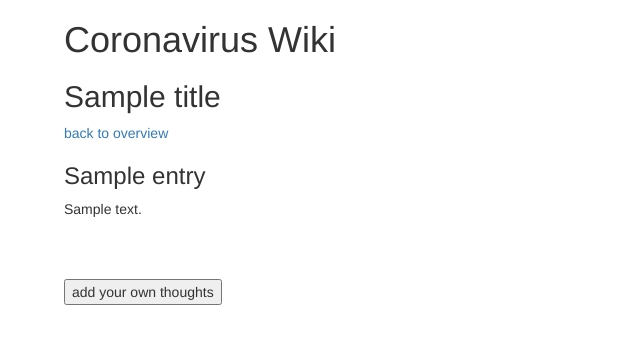
After one commit to ulerch/CoronavirusWiki, a Django app: template wiki/templates/wiki/list.html in a window 1280 px wide. The commit adds this page. Shown: the top 344 px of the page, without its empty margins (0-640 px from the left). Run offline with Django 3.2, Linux system fonts and the light colour scheme; the template is opened without the code that fills it: most values are stand-ins (such as "Sample title", 1, 10 or a date in 2020); parts of the project's set-up code (start-up, migrations or seed data) failed here and were passed over; some libraries are stand-ins or nearby versions.

Commit message:
view of group entries in list

```diff
--- a/static/style.css
+++ b/static/style.css
@@ -2,11 +2,33 @@
   text-align: center;
 }
 
+.detail_link {
+  cursor: pointer;
+}
+
+body {
+  margin: 10px 5%;
+}
+
+h1 {
+  margin: 20px 0;
+}
+
+table {
+  margin: 20px 0;
+  width: 100%;
+}
+
 table td, table th {
   border: 1px solid;
+  padding: 10px;
 }
 
 table thead th::first-letter {
   color: red;
   font-weight: 900;
 }
+
+button.entryAdd {
+  margin-top: 50px;
+}
--- /dev/null
+++ b/static/wiki.js
@@ -0,0 +1,5 @@
+$( document ).ready(function() {
+  $("td.detail_link").on("click tap", function(event) {
+    window.location.href = 'list/' + event.target.attributes.row.value + '/' + event.target.attributes.col.value + '/';
+  });
+});
--- /dev/null
+++ b/wiki/templates/wiki/base.html
@@ -0,0 +1,40 @@
+{% load staticfiles i18n wiki_tags %}
+
+<!doctype html>
+<html class="no-js" lang="en">
+
+<head>
+    <meta http-equiv="Content-Type" content="text/html; charset=UTF-8">
+    <meta http-equiv="Content-Language" value="en" />
+    <meta http-equiv="x-ua-compatible" content="ie=edge">
+    <meta name="description" content="coronavirus wiki">
+    <meta name="viewport" content="width=device-width, initial-scale=1">
+    <meta name="author" content="Urs Lerch">
+
+    <title>Coronavirus Wiki</title>
+
+    <link rel="apple-touch-icon" href="{% static 'img/favicon.ico' %}">
+    <link rel="shortcut icon" href="{% static 'img/favicon.ico' %}">
+
+    <link rel="stylesheet" href="https://maxcdn.bootstrapcdn.com/bootstrap/3.3.7/css/bootstrap.min.css" integrity="sha384-BVYiiSIFeK1dGmJRAkycuHAHRg32OmUcww7on3RYdg4Va+PmSTsz/K68vbdEjh4u" crossorigin="anonymous">
+    <link rel="stylesheet" href="{% static 'style.css' %}" type="text/css" media="all">
+
+    <script src="https://code.jquery.com/jquery-3.4.1.min.js" integrity="sha256-CSXorXvZcTkaix6Yvo6HppcZGetbYMGWSFlBw8HfCJo=" crossorigin="anonymous"></script>
+    <script src="https://maxcdn.bootstrapcdn.com/bootstrap/3.3.7/js/bootstrap.min.js" integrity="sha384-Tc5IQib027qvyjSMfHjOMaLkfuWVxZxUPnCJA7l2mCWNIpG9mGCD8wGNIcPD7Txa" crossorigin="anonymous"></script>
+    <script src="{% static 'wiki.js' %}"></script>
+
+    <!-- Divio Cloud -->
+    {{ ALDRYN_SNAKE.render_head }}
+
+  </head>
+
+  <body>
+    <h1>Coronavirus Wiki</h1>
+    {% block content %}
+      <!-- content comes here -->
+    {% endblock %}
+    <!-- Divio Cloud -->
+    {{ ALDRYN_SNAKE.render_tail }}
+  </body>
+
+</html>
--- /dev/null
+++ b/wiki/templates/wiki/list.html
@@ -0,0 +1,17 @@
+{% extends "wiki/base.html" %}
+{% load staticfiles i18n wiki_tags %}
+
+{% block content %}
+
+    <h2>{{ title }}</h2>
+
+    <a href="javascript:history.back()">back to overview</a>
+
+    {% for entry in entries %}
+      <h3>{{ entry.title }}</h3>
+      <p>{{ entry.text | safe }}</p>
+    {% endfor %}
+
+    <button class="entryAdd">add your own thoughts</button>
+
+{% endblock content %}
--- a/wiki/urls.py
+++ b/wiki/urls.py
@@ -4,4 +4,5 @@ from . import views
 
 urlpatterns = [
     path('', views.wikiMatrix, name='wikiMatrix'),
+    path('list/<int:rpk>/<int:cpk>/', views.wikiList, name='wikiList'),
 ]
```
Also changed, not shown: wiki/templates/wiki/index.html (+6 -32 lines), wiki/views.py (+10 -4 lines).
